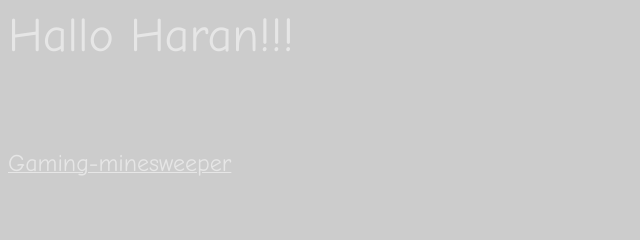
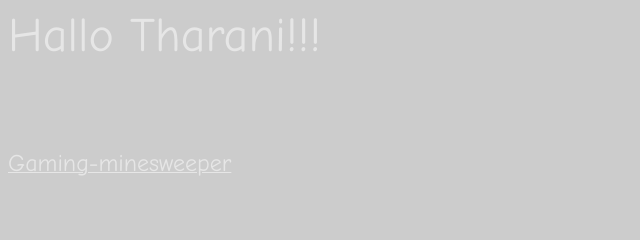
Before and after one commit to ktharankumar/ktharankumar.github.io, a plain HTML site: page index.html in a window 1280 px wide. Shown: the top 240 px of the page, 0-640 px from the left. Drawn offline with Linux system fonts and the light colour scheme.

Commit message:
test2
test2

```diff
--- a/index.html
+++ b/index.html
@@ -9,7 +9,7 @@
     </head>
     <body>
 
-        <p ><font color="#e6e6e6" size="10" style="font-family: Comic Sans MS">Hallo Haran!!!</font></p><br><br>
+        <p ><font color="#e6e6e6" size="10" style="font-family: Comic Sans MS">Hallo Tharani!!!</font></p><br><br>
 <p><br><a href="http://tpcg.io/qjsOEU" style="color:#e6e6e6" target="_blank"><font size="5" style="font-family: Comic Sans MS">
 Gaming-minesweeper</font></a></p>
 <ol> <p ><font color="#e6e6e6" size="5" style="font-family: Comic Sans MS" ><br><br><br><br><br><br><br><br><br><br><center>Here is my project and sample programs</center> </font></p>
```
